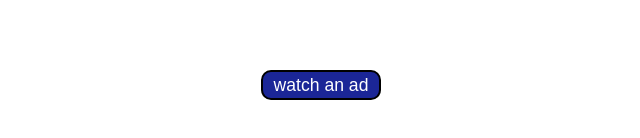
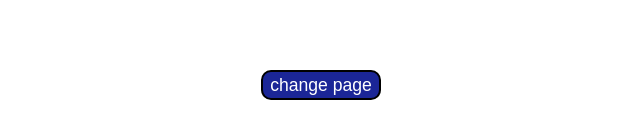
Before and after one commit to AnTo3777/advertisingg.tk, a plain HTML site: page index.html in a window 1280 px wide. Shown: the part 160-298 px from the top of the page, 319-959 px from the left. Drawn offline with Linux system fonts and the light colour scheme.

Commit message:
Update index.html

```diff
--- a/index.html
+++ b/index.html
@@ -16,7 +16,7 @@
         </div>
 
         <div id="watchAdDiv">
-            <button id="watchAd" onclick="changePage()">watch an ad</button>
+            <button id="watchAd" onclick="changePage()">change page</button>
         </div>
         <script src="code.js"></script>
     </body>
```
